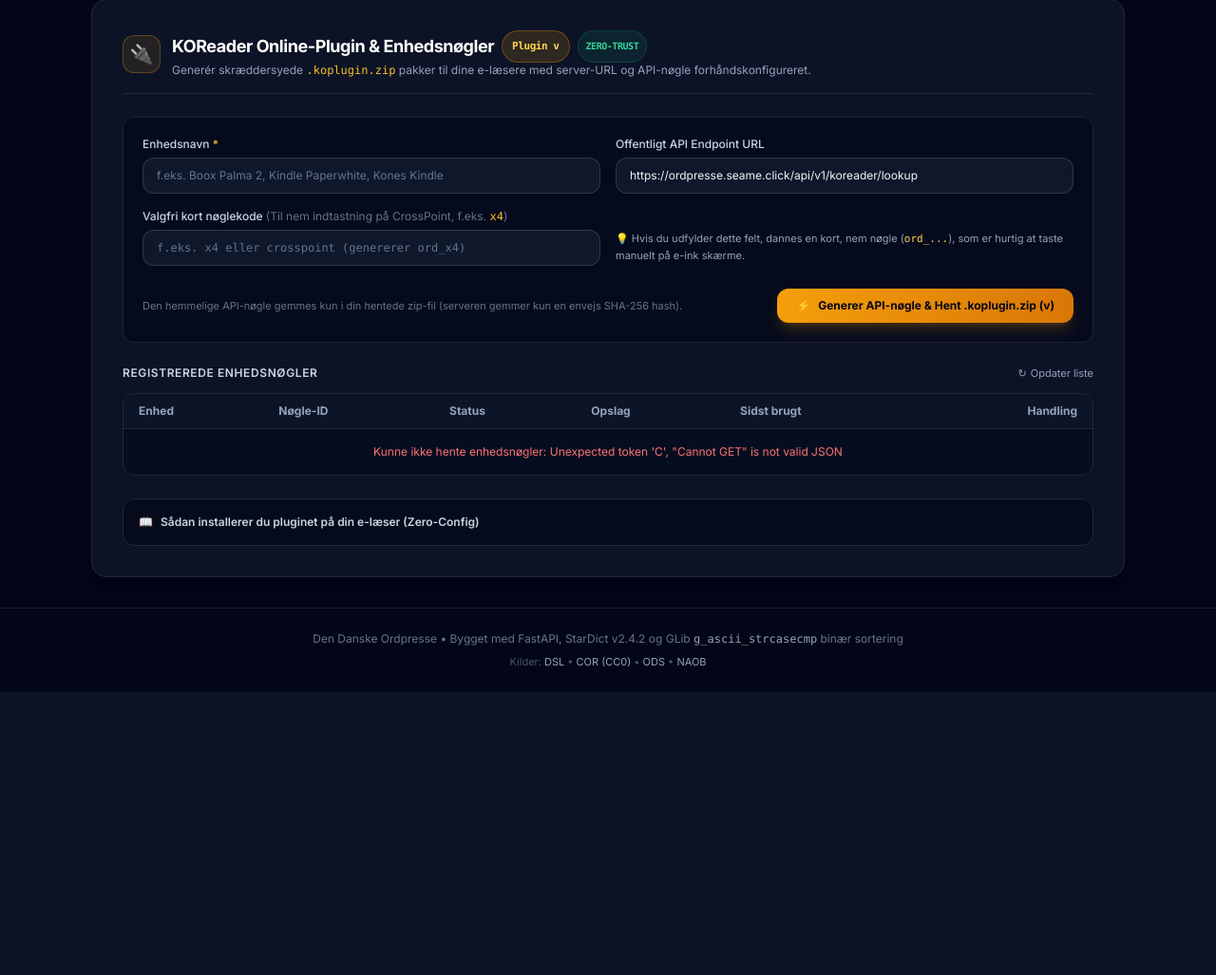
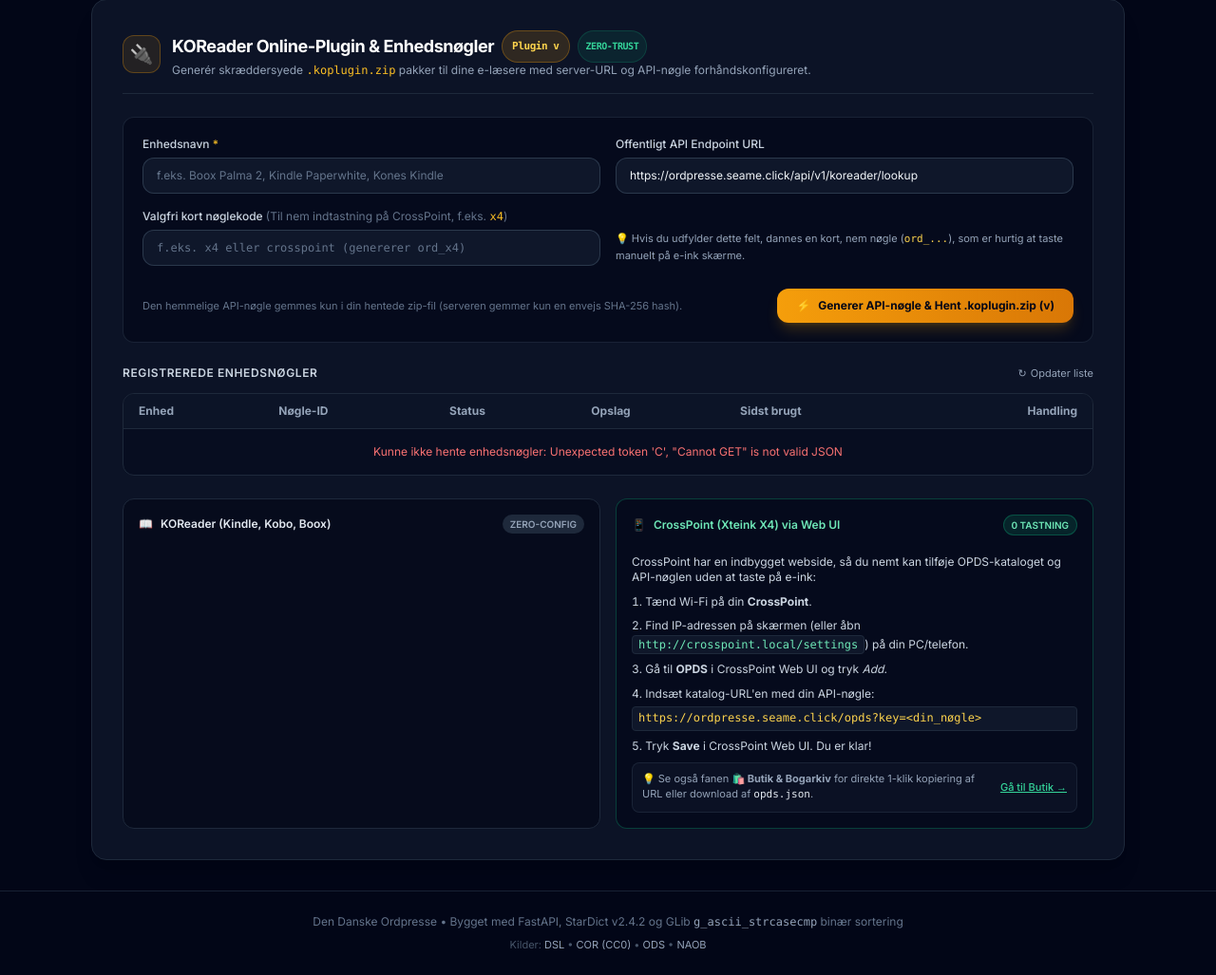
Before and after one commit to massovercharge/ordpresse, a Python web app: template src/ordpresse/web/templates/index.html in a window 1280 px wide, after a click on "🔌 Enheder & Nøgler". Shown: the part 169-1196 px from the top of the page at 95% size. Before the commit the page ends 898 px from the top, so only its background shows below. Run offline with Jinja, Linux system fonts and the light colour scheme; the template is opened without the code that fills it, so the values that code supplies are empty; some libraries are stand-ins or nearby versions.

Commit message:
docs(web): add CrossPoint Web UI setup guide to devices tab

```diff
--- a/src/ordpresse/web/static/js/tabs.js
+++ b/src/ordpresse/web/static/js/tabs.js
@@ -73,6 +73,8 @@ function switchTab(tabId, updateHash = true) {
     }
 }
 
+window.switchTab = switchTab;
+
 function initTabs() {
     // Bind click events on tab buttons
     document.querySelectorAll('.tab-btn').forEach(btn => {
--- a/src/ordpresse/web/templates/tabs/tab_devices.html
+++ b/src/ordpresse/web/templates/tabs/tab_devices.html
@@ -119,11 +119,16 @@
             </div>
         </div>
 
-        <!-- Installation Guide Details -->
+        <!-- Guides Grid: KOReader & CrossPoint -->
+        <div class="grid grid-cols-1 md:grid-cols-2 gap-4">
+            <!-- Installation Guide Details (KOReader) -->
             <details class="bg-slate-950/60 rounded-xl p-4 border border-slate-800 text-xs space-y-2 text-slate-400">
                 <summary
-                class="font-semibold text-slate-300 cursor-pointer hover:text-amber-300 select-none flex items-center gap-2">
-                <span>📖</span> <span>Sådan installerer du pluginet på din e-læser (Zero-Config)</span>
+                    class="font-semibold text-slate-200 cursor-pointer hover:text-amber-300 select-none flex items-center justify-between">
+                    <div class="flex items-center gap-2">
+                        <span>📖</span> <span>KOReader (Kindle, Kobo, Boox)</span>
+                    </div>
+                    <span class="text-[10px] bg-slate-800 text-slate-400 px-2 py-0.5 rounded-full font-semibold uppercase">Zero-Config</span>
                 </summary>
                 <div class="pt-3 space-y-2 text-slate-300">
                     <ol class="list-decimal list-inside space-y-1.5 leading-relaxed">
@@ -131,20 +136,48 @@
                                 class="text-amber-400 font-mono">ordpresse-koplugin-&lt;enhed&gt;.zip</code> fil på din
                             computer.</li>
                         <li>Kopiér mappen <code class="text-amber-400 font-mono">ordpresse.koplugin</code> over i <code
-                            class="text-slate-200 font-mono">koreader/plugins/</code> på din Kindle, Kobo eller Boox
-                        enhed.</li>
+                                class="text-slate-200 font-mono">koreader/plugins/</code> på din enhed.</li>
                         <li>Genstart KOReader — enhedens unikke API-nøgle og server-URL er allerede indkodet i <code
                                 class="text-amber-400 font-mono">config.lua</code>.</li>
                         <li>Marker et ord i en e-bog &gt; Vælg <strong class="text-amber-300">⚡ Slå op i Ordpresse
-                            (Online)</strong> eller tryk på knappen <strong class="text-amber-300">⚡ Ordpresse
-                            Online</strong> i KOReaders hurtigopslag.</li>
+                                (Online)</strong> i KOReaders hurtigopslag.</li>
                     </ol>
                     <p class="text-[11px] text-slate-500 pt-1">
                         Virker både offline med de lokale StarDict-ordbøger og online via Cloudflare Tunnelen, når
-                    enheden er forbundet til Wi-Fi.
+                        enheden er på Wi-Fi.
                     </p>
                 </div>
             </details>
+
+            <!-- CrossPoint Web UI Guide Details -->
+            <details class="bg-slate-950/60 rounded-xl p-4 border border-emerald-500/30 text-xs space-y-2 text-slate-400" open>
+                <summary
+                    class="font-semibold text-emerald-300 cursor-pointer hover:text-emerald-200 select-none flex items-center justify-between">
+                    <div class="flex items-center gap-2">
+                        <span>📱</span> <span>CrossPoint (Xteink X4) via Web UI</span>
+                    </div>
+                    <span class="text-[10px] bg-emerald-500/15 text-emerald-300 border border-emerald-500/30 px-2 py-0.5 rounded-full font-semibold uppercase">0 tastning</span>
+                </summary>
+                <div class="pt-3 space-y-2 text-slate-300">
+                    <p class="text-slate-300 text-xs">
+                        CrossPoint har en indbygget webside, så du nemt kan tilføje OPDS-kataloget og API-nøglen uden at taste på e-ink:
+                    </p>
+                    <ol class="list-decimal list-inside space-y-1.5 leading-relaxed text-slate-300">
+                        <li>Tænd Wi-Fi på din <strong>CrossPoint</strong>.</li>
+                        <li>Find IP-adressen på skærmen (eller åbn <code class="text-emerald-300 font-mono bg-slate-900 px-1.5 py-0.5 rounded border border-slate-800">http://crosspoint.local/settings</code>) på din PC/telefon.</li>
+                        <li>Gå til <strong>OPDS</strong> i CrossPoint Web UI og tryk <em>Add</em>.</li>
+                        <li>Indsæt katalog-URL'en med din API-nøgle:<br>
+                            <code class="text-amber-300 font-mono bg-slate-900 px-1.5 py-0.5 rounded border border-slate-800 block my-1 break-all">https://ordpresse.seame.click/opds?key=&lt;din_nøgle&gt;</code>
+                        </li>
+                        <li>Tryk <strong>Save</strong> i CrossPoint Web UI. Du er klar!</li>
+                    </ol>
+                    <div class="pt-2 text-[11px] text-slate-400 bg-slate-900/60 p-2.5 rounded-lg border border-slate-800/80 flex items-center justify-between">
+                        <span>💡 Se også fanen <strong>🛍️ Butik & Bogarkiv</strong> for direkte 1-klik kopiering af URL eller download af <code class="text-slate-200">opds.json</code>.</span>
+                        <button type="button" data-tab-switch="tab-store" class="text-emerald-400 hover:text-emerald-300 underline font-medium ml-2 shrink-0 cursor-pointer">Gå til Butik →</button>
+                    </div>
+                </div>
+            </details>
+        </div>
     </div>
 
 </div>
```
Lines whose indentation alone changed are shown as unchanged.
